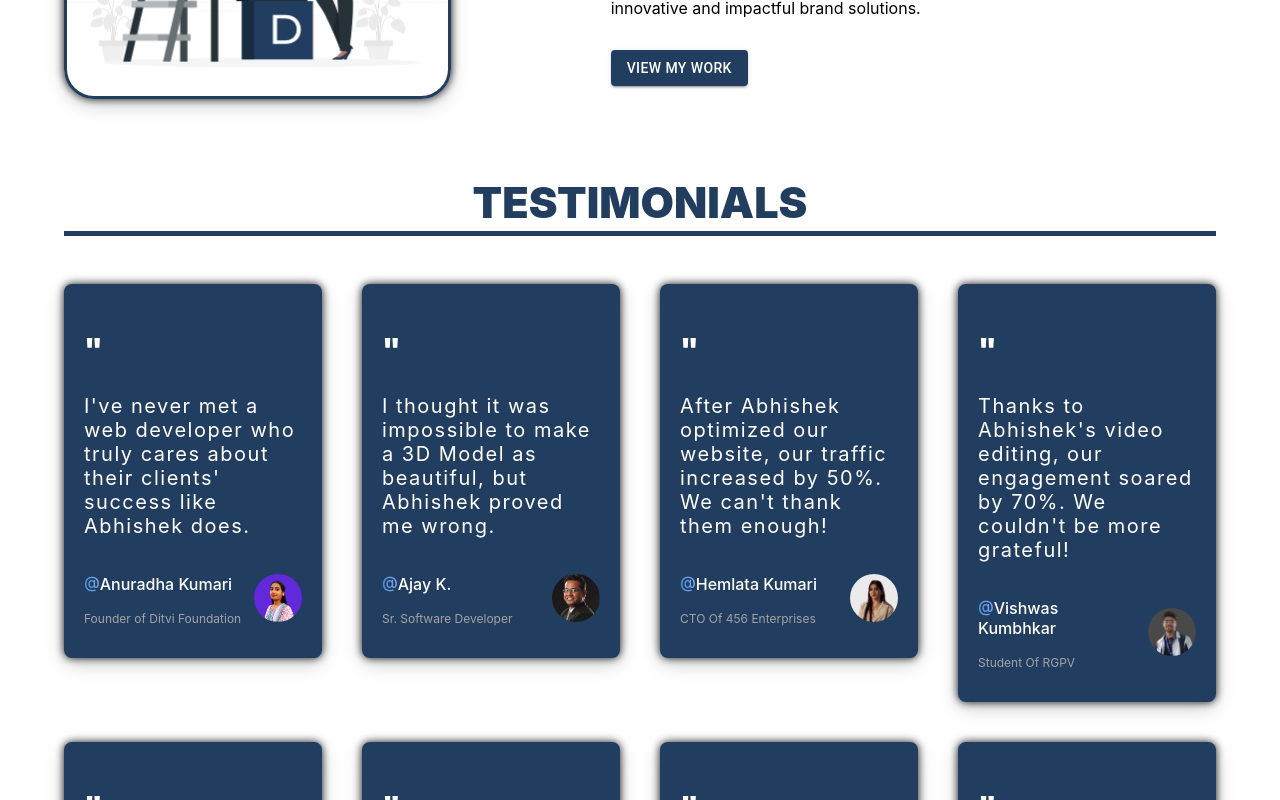
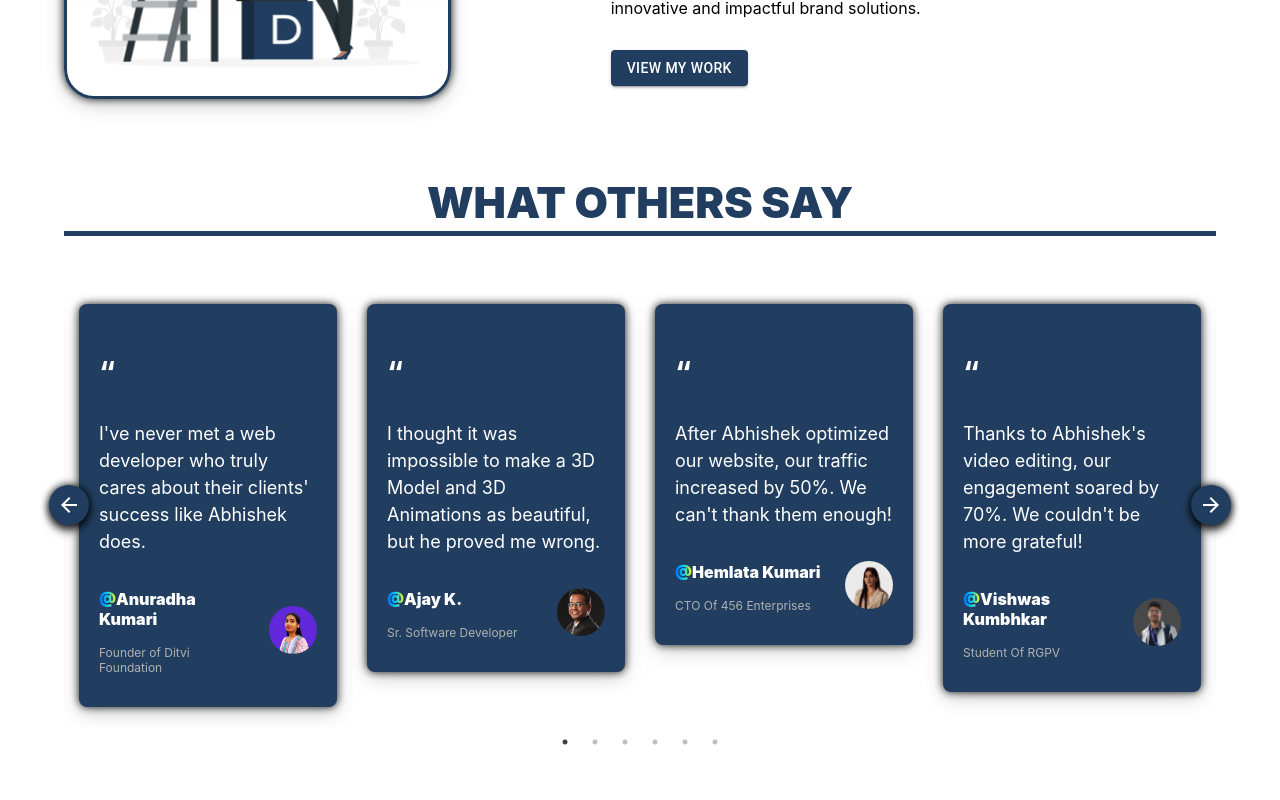
Before and after one commit to abhishek04012005/portfolio, a React (Create React App) app: page / in a window 1280 px wide. Shown: the part 11200-12000 px from the top of the page. Built offline with nearby package versions, Linux system fonts and the light colour scheme.

Commit message:
previoussdd

```diff
--- a/src/components/Custom/Constants/Constants.js
+++ b/src/components/Custom/Constants/Constants.js
@@ -31,7 +31,7 @@ const TestimonialsDetails = [
     {
         id: 2,
         testimonial:
-            "I thought it was impossible to make a 3D Model as beautiful, but Abhishek proved me wrong.",
+            "I thought it was impossible to make a 3D Model and 3D Animations as beautiful, but he proved me wrong.",
         name: "Ajay K.",
         designation: "Sr. Software Developer",
         company: "",
@@ -68,31 +68,13 @@ const TestimonialsDetails = [
     {
         id: 6,
         testimonial:
-            "Thanks for stunning graphic design, our website now attracts more visitors than ever before!",
+            "Thanks for stunning graphic design, our website now attracts more visitors and customers than ever before!",
         name: "Indu Devi",
         designation: "Ditvi",
         company: "Foundation",
         image: client6,
     },
 
-    {
-        id: 7,
-        testimonial:
-            `Thanks to the exceptional promotional video. our video is attracting more visitors than ever!`,
-        name: "Indu Devi",
-        designation: "Ditvi",
-        company: "Foundation",
-        image: client6,
-    },
-    {
-        id: 8,
-        testimonial:
-            "I never thought a video could be so captivating, but Abhishek's editing skills completely changed my mind!",
-        name: "Kanchan Devi",
-        designation: "Ditvi",
-        company: "Foundation",
-        image: client5,
-    }
 ];
 
 const workText = [
--- a/src/components/Testimonials/Testimonials.css
+++ b/src/components/Testimonials/Testimonials.css
@@ -0,0 +1,98 @@
+.testimonial-card {
+    padding: 20px 15px;
+    box-sizing: border-box;
+    text-align: left;
+    transition: 0.1s ease-in-out;
+}
+.testimonial-card:hover {
+    transform: scale(1.05);
+}
+
+.testimonial-content {
+    background-color: #213E60;
+    padding: 20px;
+    border-radius: 8px;
+    box-shadow: 0 0 8px rgba(0, 0, 0, 0.9), 0 6px 20px rgba(0, 0, 0, 0.19);
+
+}
+
+
+
+.quote {
+    color: #fff;
+    font-weight: bold;
+    font-size: 30px;
+}
+
+.testimonial-text {
+    color: white;
+    font-size: 18px;
+    line-height: 1.5;
+}
+
+.testimonial-info {
+    display: flex;
+    align-items: center;
+    margin-top: 15px;
+}
+
+.testimonial-name {
+    margin-right: 15px;
+}
+
+.name {
+    color: white;
+    font-size: 16px;
+    font-weight: 900;
+}
+
+.highlight {
+    background: linear-gradient(to right, #0066ff, #00ccff, yellow );
+    -webkit-background-clip: text;
+    -webkit-text-fill-color: transparent;
+}
+
+.designation {
+    color: #b0b0b0;
+    font-size: 12px;
+}
+
+.testimonial-image {
+    width: 48px;
+    height: 48px;
+    border-radius: 50%;
+    object-fit: cover;
+    margin-left: auto;
+}
+
+
+.custom-arrow {
+    width: 30px;
+    height: 30px;
+    padding: 8px;
+    background-color: #213E60 !important;
+    color: white !important;
+    border-radius: 50%;
+    z-index: 100 !important;
+    position: absolute !important;
+    top: 50% !important;
+    box-shadow: 0 0 8px rgba(0, 0, 0, 1), 0 6px 10px rgba(0, 0, 0, 0.7);
+    transition: 0.2 ease-in-out;
+}
+
+.custom-arrow:hover {
+    background-color: white !important;
+    color: #213E60 !important;
+    /* transform: scale(1.05); */
+}
+
+.slick-prev {
+    left: -15px;
+    /* Adjust according to your layout */
+}
+
+.slick-next {
+    right: -15px;
+
+    /* Adjust according to your layout */
+}
--- a/src/components/Testimonials/Testimonials.jsx
+++ b/src/components/Testimonials/Testimonials.jsx
@@ -1,36 +1,97 @@
 import React from 'react';
-import './Testimonials.css';
+import 'slick-carousel/slick/slick.css';
+import 'slick-carousel/slick/slick-theme.css';
+import Slider from 'react-slick';
+import Grid from '@mui/material/Grid';
 import Container from '../Custom/Container/Container';
-import Heading from '../Custom/Heading/Heading';
-import Grid from '@mui/material/Grid';
-import TestimonialCards from '../Custom/TestimonialCards/TestimonialCards';
+import ArrowBackIcon from '@mui/icons-material/ArrowBack';
+import ArrowForwardIcon from '@mui/icons-material/ArrowForward';
+import './Testimonials.css'; // Import the external CSS
 import { TestimonialsDetails } from '../Custom/Constants/Constants';
 
+
+import Heading from '../Custom/Heading/Heading';
+
+
+
+
+
+const NextArrow = (props) => {
+    const { className, onClick } = props;
+    return (
+
+        <ArrowForwardIcon className={`${className} custom-arrow`} onClick={onClick} />
+    );
+};
+
+const PrevArrow = (props) => {
+    const { className, onClick } = props;
+    return (
+
+        <ArrowBackIcon className={`${className} custom-arrow`} onClick={onClick} />
+
+    );
+};
+
+
+
+
+
 const Testimonials = () => {
+    const settings = {
+        dots: true,
+        infinite: true,
+        speed: 500,
+        slidesToShow: 4,
+        slidesToScroll: 1,
+        nextArrow: <NextArrow />,
+        prevArrow: <PrevArrow />,
+        responsive: [
+            { breakpoint: 1225, settings: { slidesToShow: 3, slidesToScroll: 1, }, },
+            { breakpoint: 1024, settings: { slidesToShow: 2, slidesToScroll: 1, }, },
+            { breakpoint: 600, settings: { slidesToShow: 1, slidesToScroll: 1, }, },
+        ],
+    };
+
     return (
-        <div className="testimonials" id='testimonials'>
+        <div className="testimonial">
             <Container>
-                <Heading title="Testimonials" />
-                <Grid container spacing={5}>
+
+                    <Heading title="What others say"/>
+
+                    <Slider {...settings}>
                         {TestimonialsDetails.map((testimonial) => (
                             <Grid
                                 item
-                            xs={12}
-                            sm={6}
-                            md={4}
-                            lg={3}
                                 key={testimonial.id}
+                                className="testimonial-card" // Apply external CSS class
                             >
-                            <TestimonialCards
-                                testimonial={testimonial.testimonial}
-                                name={testimonial.name}
-                                designation={testimonial.designation}
-                                company={testimonial.company}
-                                image={testimonial.image}
+                                <div className="testimonial-content">
+                                    <p className="quote">“</p>
+                                    <p className="testimonial-text">
+                                        {testimonial.testimonial}
+                                    </p>
+
+                                    <div className="testimonial-info">
+                                        <div className="testimonial-name">
+                                            <p className="name">
+                                                <span className="highlight">@</span>{testimonial.name}
+                                            </p>
+                                            <p className="designation">
+                                                {testimonial.designation} {testimonial.company}
+                                            </p>
+                                        </div>
+                                        <img
+                                            src={testimonial.image}
+                                            alt={`feedback_by-${testimonial.name}`}
+                                            className="testimonial-image"
                                         />
+                                    </div>
+                                </div>
                             </Grid>
                         ))}
-                </Grid>
+                    </Slider>
+
             </Container>
         </div>
     );
```
Also changed, not shown: package.json (+5 -3 lines), 1 other file (tests, documents, lock files or other folders). Lines whose indentation alone changed are shown as unchanged.
